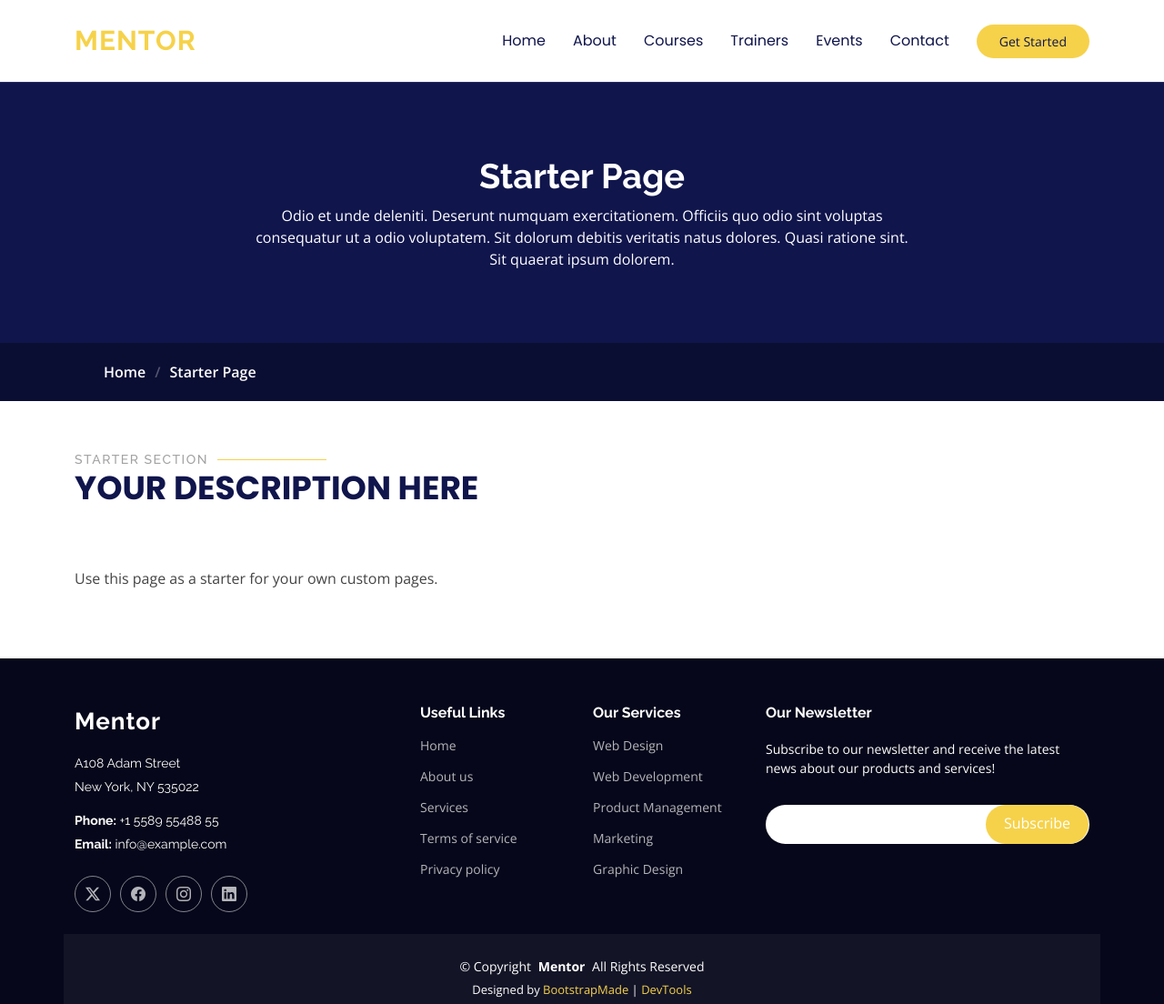
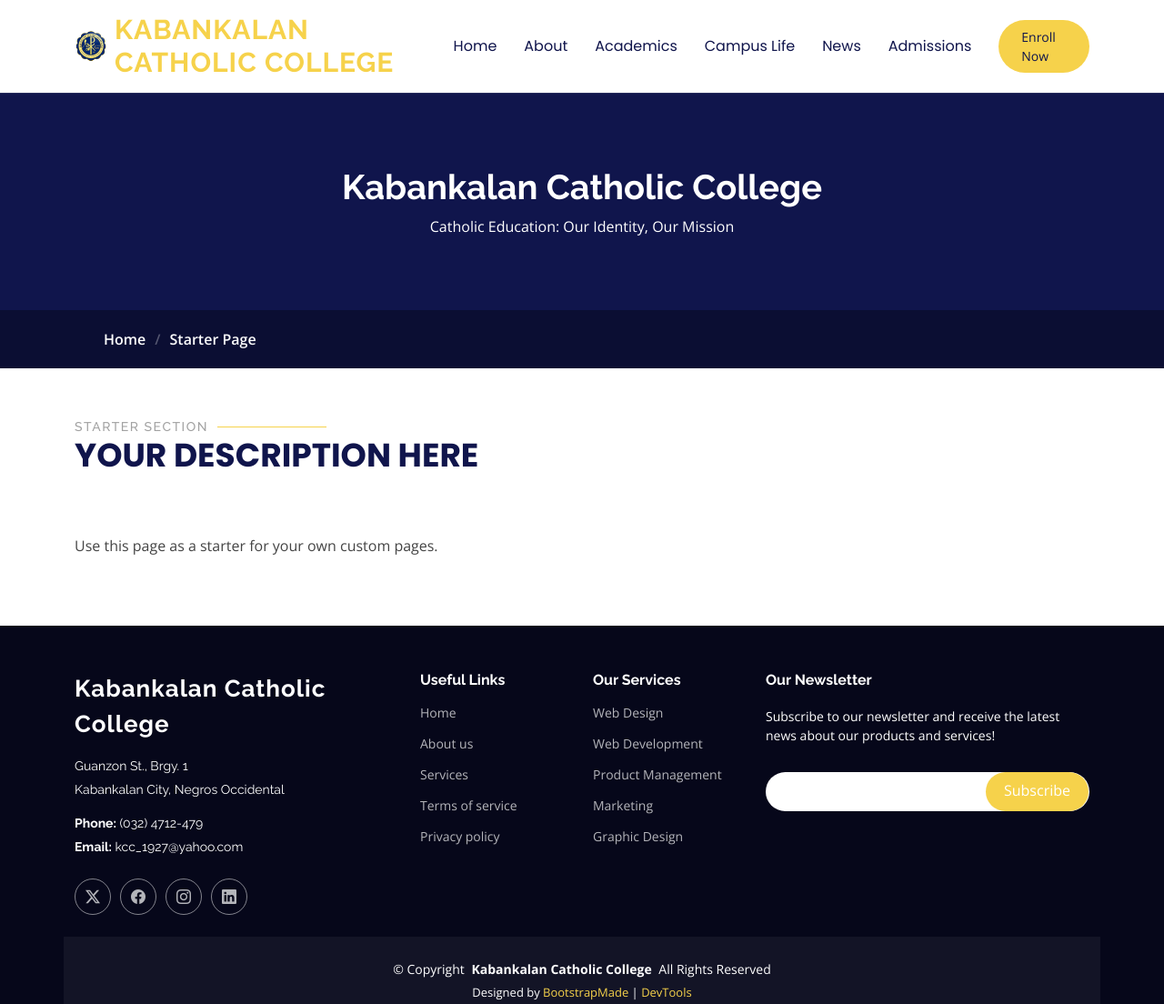
Before and after one commit to jasperbondoc/Bondoc-Project-2, a plain HTML site: page starter-page.html in a window 1280 px wide. Shown: the top 1104 px of the page at 91% size. Drawn offline with nearby package versions, Linux system fonts and the light colour scheme.

Commit message:
Complete KCC site-wide branding and final content cleanup

```diff
--- a/starter-page.html
+++ b/starter-page.html
@@ -4,7 +4,7 @@
 <head>
   <meta charset="utf-8">
   <meta content="width=device-width, initial-scale=1.0" name="viewport">
-  <title>Starter Page - Mentor Bootstrap Template</title>
+  <title>Kabankalan Catholic College</title>
   <meta name="description" content="">
   <meta name="keywords" content="">
 
@@ -42,25 +42,23 @@
     <div class="container-fluid container-xl position-relative d-flex align-items-center">
 
       <a href="index.html" class="logo d-flex align-items-center me-auto">
-        <!-- Uncomment the line below if you also wish to use an image logo -->
-        <!-- <img src="assets/img/logo.webp" alt=""> -->
-        <h1 class="sitename">Mentor</h1>
+        <img src="assets/img/kcc/kcc-logo.png" alt="Kabankalan Catholic College logo">
+        <h1 class="sitename">Kabankalan Catholic College</h1>
       </a>
 
       <nav id="navmenu" class="navmenu">
         <ul>
           <li><a href="index.html">Home<br></a></li>
           <li><a href="about.html">About</a></li>
-          <li><a href="courses.html">Courses</a></li>
-          <li><a href="trainers.html">Trainers</a></li>
-          <li><a href="events.html">Events</a></li>
-          </li>
-          <li><a href="contact.html">Contact</a></li>
+          <li><a href="courses.html">Academics</a></li>
+          <li><a href="trainers.html">Campus Life</a></li>
+          <li><a href="events.html">News</a></li>
+          <li><a href="contact.html">Admissions</a></li>
         </ul>
         <i class="mobile-nav-toggle d-xl-none bi bi-list"></i>
       </nav>
 
-      <a class="btn-getstarted" href="courses.html">Get Started</a>
+      <a class="btn-getstarted" href="https://kcc.wela.ph" target="_blank" rel="noopener">Enroll Now</a>
 
     </div>
   </header>
@@ -73,8 +71,8 @@
         <div class="container">
           <div class="row d-flex justify-content-center text-center">
             <div class="col-lg-8">
-              <h1>Starter Page</h1>
-              <p class="mb-0">Odio et unde deleniti. Deserunt numquam exercitationem. Officiis quo odio sint voluptas consequatur ut a odio voluptatem. Sit dolorum debitis veritatis natus dolores. Quasi ratione sint. Sit quaerat ipsum dolorem.</p>
+              <h1>Kabankalan Catholic College</h1>
+              <p class="mb-0">Catholic Education: Our Identity, Our Mission</p>
             </div>
           </div>
         </div>
@@ -112,13 +110,13 @@
       <div class="row gy-4">
         <div class="col-lg-4 col-md-6 footer-about">
           <a href="index.html" class="logo d-flex align-items-center">
-            <span class="sitename">Mentor</span>
+            <span class="sitename">Kabankalan Catholic College</span>
           </a>
           <div class="footer-contact pt-3">
-            <p>A108 Adam Street</p>
-            <p>New York, NY 535022</p>
-            <p class="mt-3"><strong>Phone:</strong> <span>+1 5589 55488 55</span></p>
-            <p><strong>Email:</strong> <span>info@example.com</span></p>
+            <p>Guanzon St., Brgy. 1</p>
+            <p>Kabankalan City, Negros Occidental</p>
+            <p class="mt-3"><strong>Phone:</strong> <span>(032) 4712-479</span></p>
+            <p><strong>Email:</strong> <span>kcc_1927@yahoo.com</span></p>
           </div>
           <div class="social-links d-flex mt-4">
             <a href=""><i class="bi bi-twitter-x"></i></a>
@@ -165,7 +163,7 @@
     </div>
 
     <div class="container copyright text-center mt-4">
-      <p>© <span>Copyright</span> <strong class="px-1 sitename">Mentor</strong> <span>All Rights Reserved</span></p>
+      <p>© <span>Copyright</span> <strong class="px-1 sitename">Kabankalan Catholic College</strong> <span>All Rights Reserved</span></p>
       <div class="credits">
         <!-- All the links in the footer should remain intact. -->
         <!-- You can delete the links only if you've purchased the pro version. -->
```
Also changed, not shown: about.html (+6 -6 lines), contact.html (+6 -6 lines), course-details.html (+17 -19 lines), courses.html (+6 -6 lines), events.html (+6 -6 lines), index.html (+7 -7 lines), trainers.html (+7 -7 lines).
